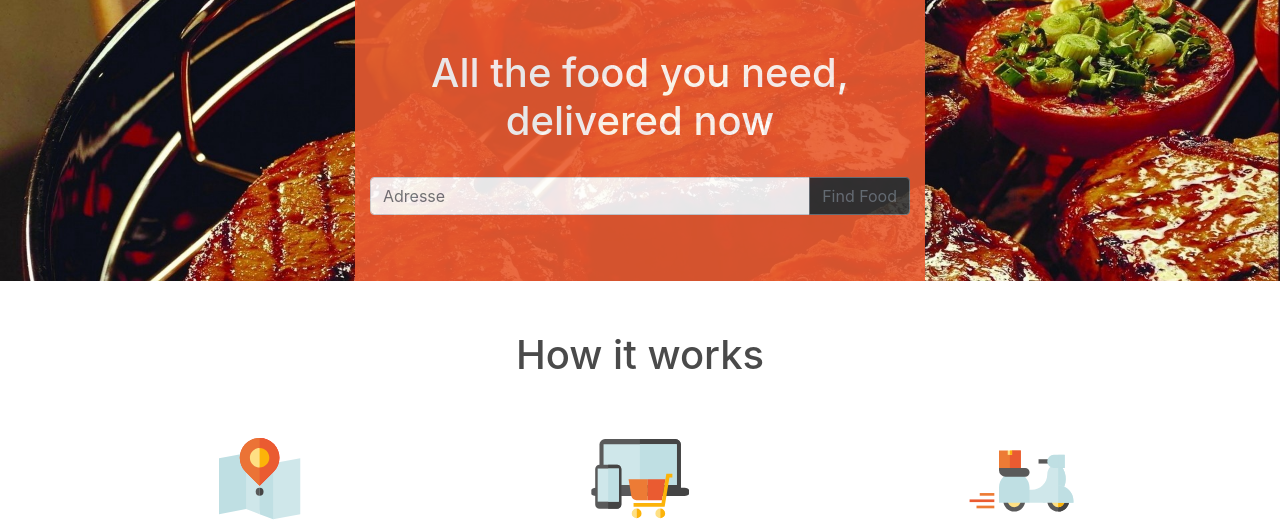
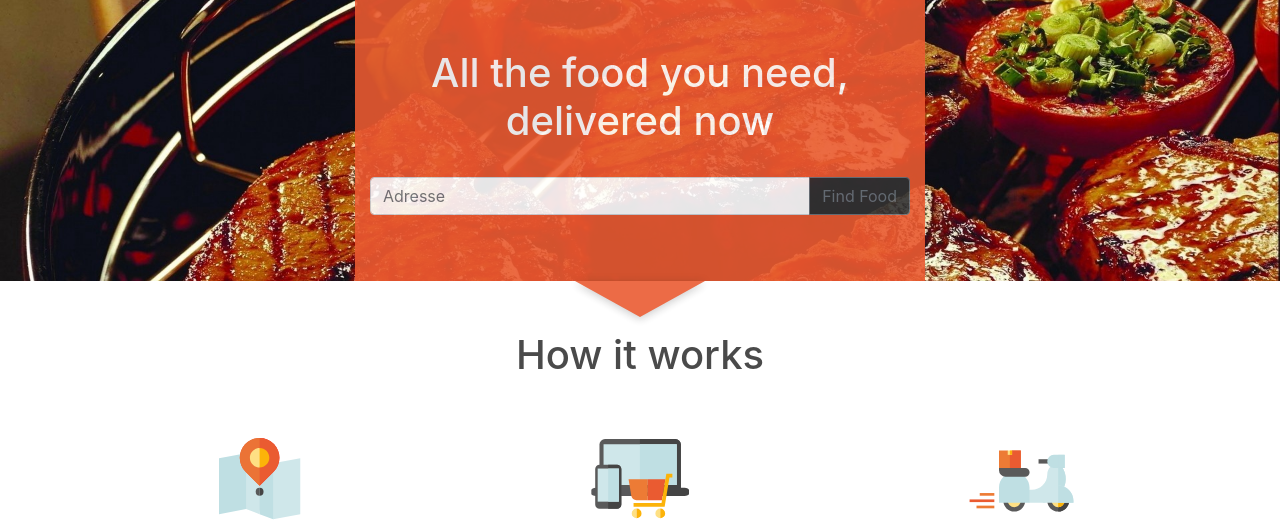
Before and after one commit to MhamedSanaa-zz/projetPHP, a PHP site: page / in a window 1280 px wide. Shown: the part 64-596 px from the top of the page. Run offline with PHP 8.4, Linux system fonts and the light colour scheme.

Commit message:
adding the triangle

```diff
--- a/index.html
+++ b/index.html
@@ -38,14 +38,17 @@
    <div class="col-sm-3">
    </div>
    <div id="pop" class="col-sm-6">
+    <div>
       <h1>All the food you need, delivered now</h1><br>
       <div class="input-group mb-3">
-          <input type="text" class="form-control" placeholder="Adresse" >
-          <div class="input-group-append">
-            <button class="btn btn-outline-secondary" type="button" id="button-addon2">Find Food</button>
-          </div>
+        <input type="text" class="form-control" placeholder="Adresse" >
+        <div class="input-group-append">
+          <button class="btn btn-outline-secondary" type="button" id="button-addon2">Find Food</button>
         </div>
-     </div>
+      </div>
+    </div>
+    <div id="triangle"></div>
+  </div>
      <div class="col-sm-3">
 
        </div>
--- a/style.css
+++ b/style.css
@@ -86,6 +86,17 @@
     width:170px;
     margin : 20px auto 5px;
 }
+#triangle{
+    border-left: 65px solid transparent;
+    border-right: 65px solid transparent;
+    border-top: 36.6px solid #ea5b31;
+    filter: drop-shadow(0 2px 4px rgba(22,22,24,.25));
+    position: absolute;
+    right: calc(50% - 65px);
+    margin-top: 50px;
+    margin-left: auto;
+    margin-right: auto;
+}
 #footer
 {
     background: #333;
```
